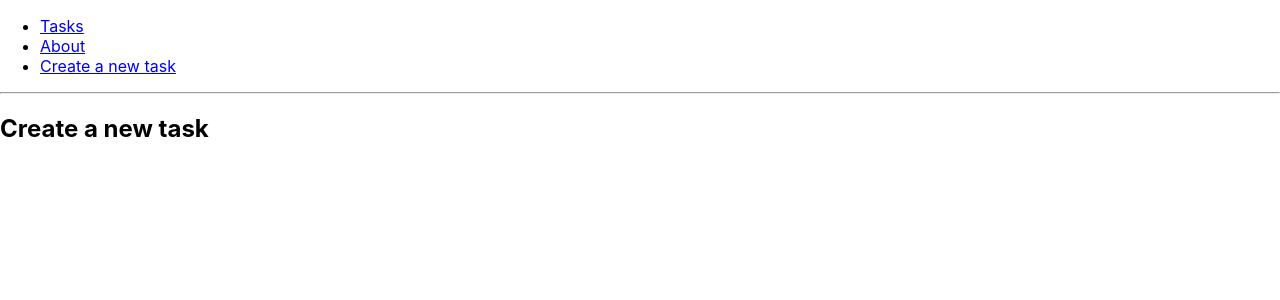
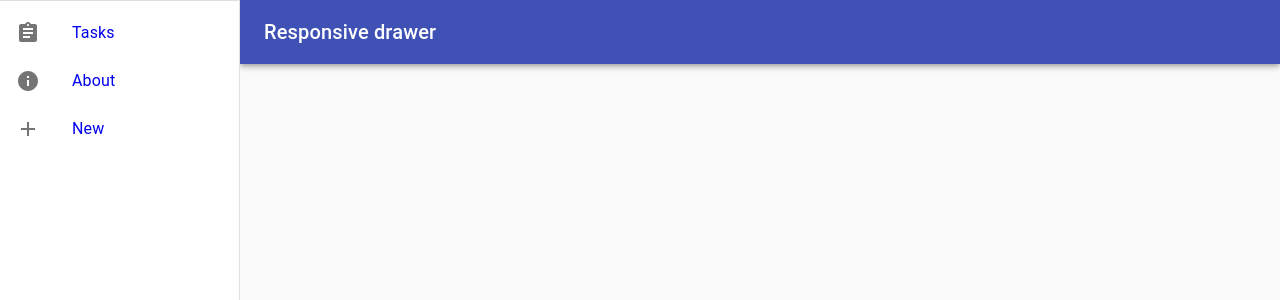
Before and after one commit to WaterlessPiano2/Todos, a React (Create React App) app: page /new in a window 1280 px wide. Shown: the top 300 px of the page. Built offline with nearby package versions, Linux system fonts and the light colour scheme.

Commit message:
Added a responnsive side bar

```diff
--- a/package.json
+++ b/package.json
@@ -4,6 +4,7 @@
   "private": true,
   "dependencies": {
     "@material-ui/core": "^4.11.0",
+    "@material-ui/icons": "^4.9.1",
     "@testing-library/jest-dom": "^5.11.5",
     "@testing-library/react": "^11.1.0",
     "@testing-library/user-event": "^12.1.10",
--- a/src/App.tsx
+++ b/src/App.tsx
@@ -1,8 +1,9 @@
 import React from "react";
-import { BrowserRouter as Router, Switch, Route, Link } from "react-router-dom";
+import { BrowserRouter as Router, Switch, Route } from "react-router-dom";
 import About from "./pages/About";
 import Tasks from "./pages/Tasks";
 import NewTask from "./pages/NewTask";
+import ResponsiveDrawer from "./components/Menu";
 
 // This site has 3 pages, all of which are rendered
 // dynamically in the browser (not server rendered).
@@ -13,30 +14,8 @@
 // making sure things like the back button and bookmarks
 // work properly.
 
-export default function BasicExample() {
+const routes = () => {
   return (
-    <Router>
-      <div>
-        <ul>
-          <li>
-            <Link to="/">Tasks</Link>
-          </li>
-          <li>
-            <Link to="/about">About</Link>
-          </li>
-          <li>
-            <Link to="/new">Create a new task</Link>
-          </li>
-        </ul>
-        <hr />
-
-        {/*
-          A <Switch> looks through all its children <Route>
-          elements and renders the first one whose path
-          matches the current URL. Use a <Switch> any time
-          you have multiple routes, but you want only one
-          of them to render at a time
-        */}
     <Switch>
       <Route exact path="/">
         <Tasks />
@@ -48,7 +27,20 @@
         <NewTask />
       </Route>
     </Switch>
+  );
+};
+
+const App = () => {
+  return (
+    <Router>
+      <div>
+        <ResponsiveDrawer />
+        {routes()}
       </div>
     </Router>
   );
+};
+
+export default function BasicExample() {
+  return <App />;
 }
--- /dev/null
+++ b/src/components/Menu.tsx
@@ -0,0 +1,168 @@
+import React from "react";
+import PropTypes from "prop-types";
+import AppBar from "@material-ui/core/AppBar";
+import CssBaseline from "@material-ui/core/CssBaseline";
+import Divider from "@material-ui/core/Divider";
+import Drawer from "@material-ui/core/Drawer";
+import Hidden from "@material-ui/core/Hidden";
+import IconButton from "@material-ui/core/IconButton";
+import List from "@material-ui/core/List";
+import ListItem from "@material-ui/core/ListItem";
+import ListItemIcon from "@material-ui/core/ListItemIcon";
+import ListItemText from "@material-ui/core/ListItemText";
+import MenuIcon from "@material-ui/icons/Menu";
+import Toolbar from "@material-ui/core/Toolbar";
+import Typography from "@material-ui/core/Typography";
+import { makeStyles, useTheme } from "@material-ui/core/styles";
+import  {Link} from "react-router-dom";
+
+import AssignmentIcon from "@material-ui/icons/Assignment";
+import AddIcon from "@material-ui/icons/Add";
+import InfoIcon from "@material-ui/icons/Info";
+
+const drawerWidth = 240;
+
+const useStyles = makeStyles((theme) => ({
+  root: {
+    display: "flex",
+  },
+  drawer: {
+    [theme.breakpoints.up("sm")]: {
+      width: drawerWidth,
+      flexShrink: 0,
+    },
+  },
+  appBar: {
+    [theme.breakpoints.up("sm")]: {
+      width: `calc(100% - ${drawerWidth}px)`,
+      marginLeft: drawerWidth,
+    },
+  },
+  menuButton: {
+    marginRight: theme.spacing(2),
+    [theme.breakpoints.up("sm")]: {
+      display: "none",
+    },
+  },
+  // necessary for content to be below app bar
+  toolbar: theme.mixins.toolbar,
+  drawerPaper: {
+    width: drawerWidth,
+  },
+  content: {
+    flexGrow: 1,
+    padding: theme.spacing(3),
+  },
+}));
+
+function ResponsiveDrawer(props: { window: any }) {
+  const { window } = props;
+  const classes = useStyles();
+  const theme = useTheme();
+  const [mobileOpen, setMobileOpen] = React.useState(false);
+
+  const handleDrawerToggle = () => {
+    setMobileOpen(!mobileOpen);
+  };
+
+  const drawer = (
+    <div>
+      <Divider />
+      <List>
+        <Link style={{ textDecoration: "none" }} to="/">
+          <ListItem button key={"tasks"}>
+            <Link to="/"></Link>
+            <ListItemIcon>
+              <AssignmentIcon />
+            </ListItemIcon>
+            <ListItemText primary={"Tasks"} />
+          </ListItem>
+        </Link>
+
+        <Link style={{ textDecoration: "none" }} to="/about">
+          <ListItem button key={"about"}>
+            <ListItemIcon>
+              <InfoIcon />
+            </ListItemIcon>
+            <ListItemText primary={"About"} />
+          </ListItem>
+        </Link>
+
+        <Link style={{ textDecoration: "none" }} to="/new">
+          <ListItem button key={"new"}>
+            <ListItemIcon>
+              <AddIcon />
+            </ListItemIcon>
+            <ListItemText primary={"New"} />
+          </ListItem>
+        </Link>
+      </List>
+    </div>
+  );
+
+  const container =
+    window !== undefined ? () => window().document.body : undefined;
+
+  return (
+    <div className={classes.root}>
+      <CssBaseline />
+      <AppBar position="fixed" className={classes.appBar}>
+        <Toolbar>
+          <IconButton
+            color="inherit"
+            aria-label="open drawer"
+            edge="start"
+            onClick={handleDrawerToggle}
+            className={classes.menuButton}
+          >
+            <MenuIcon />
+          </IconButton>
+          <Typography variant="h6" noWrap>
+            Responsive drawer
+          </Typography>
+        </Toolbar>
+      </AppBar>
+      <nav className={classes.drawer} aria-label="mailbox folders">
+        {/* The implementation can be swapped with js to avoid SEO duplication of links. */}
+        <Hidden smUp implementation="css">
+          <Drawer
+            container={container}
+            variant="temporary"
+            anchor={theme.direction === "rtl" ? "right" : "left"}
+            open={mobileOpen}
+            onClose={handleDrawerToggle}
+            classes={{
+              paper: classes.drawerPaper,
+            }}
+            ModalProps={{
+              keepMounted: true, // Better open performance on mobile.
+            }}
+          >
+            {drawer}
+          </Drawer>
+        </Hidden>
+        <Hidden xsDown implementation="css">
+          <Drawer
+            classes={{
+              paper: classes.drawerPaper,
+            }}
+            variant="permanent"
+            open
+          >
+            {drawer}
+          </Drawer>
+        </Hidden>
+      </nav>
+    </div>
+  );
+}
+
+ResponsiveDrawer.propTypes = {
+  /**
+   * Injected by the documentation to work in an iframe.
+   * You won't need it on your project.
+   */
+  window: PropTypes.func,
+};
+
+export default ResponsiveDrawer;
```
Also changed, not shown: 1 other file (tests, documents, lock files or other folders). Lines whose indentation alone changed are shown as unchanged.
